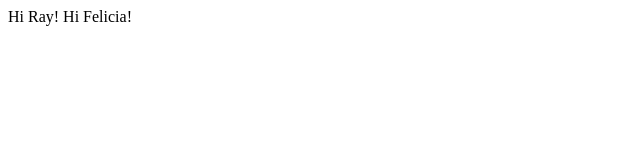
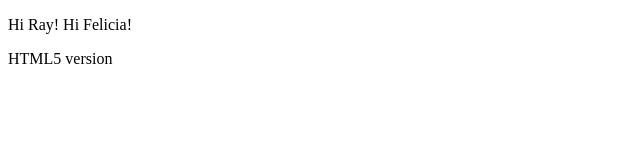
Before and after one commit to RayMetz100/RayMetz100.github.io, a plain HTML site: page index.html in a window 1280 px wide. Shown: the whole page, without its empty margins (0-640 px from the left). Drawn offline with Linux system fonts and the light colour scheme.

Commit message:
Update index.html

```diff
--- a/index.html
+++ b/index.html
@@ -5,6 +5,7 @@
     <title>RayMetz.com</title>
   </head>
   <body>
-    Hi Ray!  Hi Felicia!
+    <p>Hi Ray!  Hi Felicia!</p>
+    <p>HTML5 version</p>
   </body>
 </html>
```
